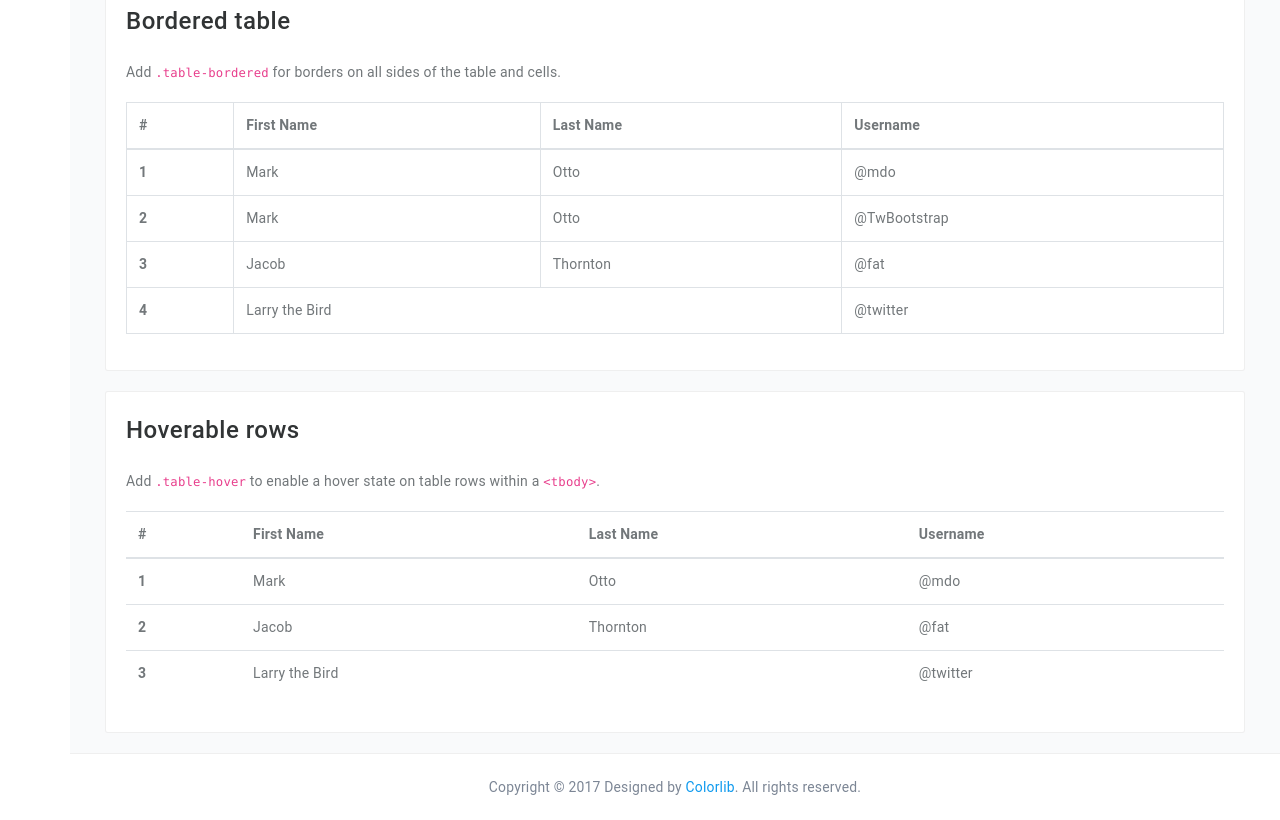
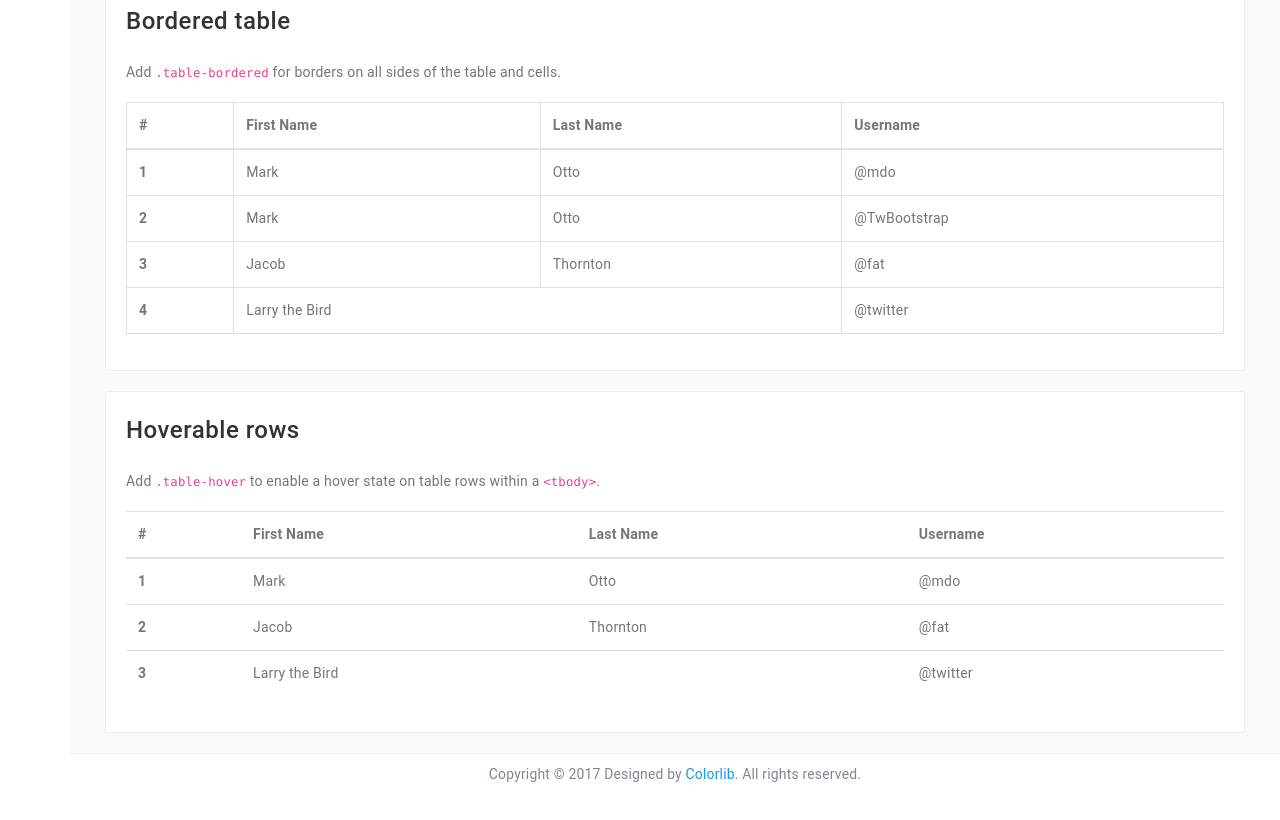
Before and after one commit to ngstyle/Adminator_, a plain HTML site: page basic-table.html in a window 1280 px wide. Shown: the part 1290-2110 px from the top of the page. After the commit the page ends 2084 px from the top, so only its background shows below. Drawn offline with Linux system fonts and the light colour scheme.

Commit message:
footer modified

```diff
--- a/basic-table.html
+++ b/basic-table.html
@@ -724,8 +724,8 @@
         </main>
 
         <!-- ### $App Screen Footer ### -->
-        <footer class="bdT ta-c p-20 lh-0 fsz-sm c-grey-600">
-          <p class="pb-0 mb-0">Copyright © 2017 Designed by <a href="https://colorlib.com" target='_blank' title="Colorlib">Colorlib</a>. All rights reserved.</p>
+        <footer class="bdT ta-c pT-10 pB-10 pL-40 pR-40 fsz-sm c-grey-600">
+          <p class="pb-0 mb-0 lh-3/2">Copyright © 2017 Designed by <a href="https://colorlib.com" target='_blank' title="Colorlib">Colorlib</a>. All rights reserved.</p>
         </footer>
       </div>
     </div>
```
Also changed, not shown: blank.html (+2 -2 lines), buttons.html (+2 -2 lines), calendar.html (+2 -2 lines), charts.html (+2 -2 lines), chat.html (+2 -2 lines), compose.html (+2 -2 lines), datatable.html (+2 -2 lines), email.html (+2 -2 lines), forms.html (+2 -2 lines), google-maps.html (+2 -2 lines), index.html (+2 -2 lines), ui.html (+2 -2 lines), vector-maps.html (+2 -2 lines).
